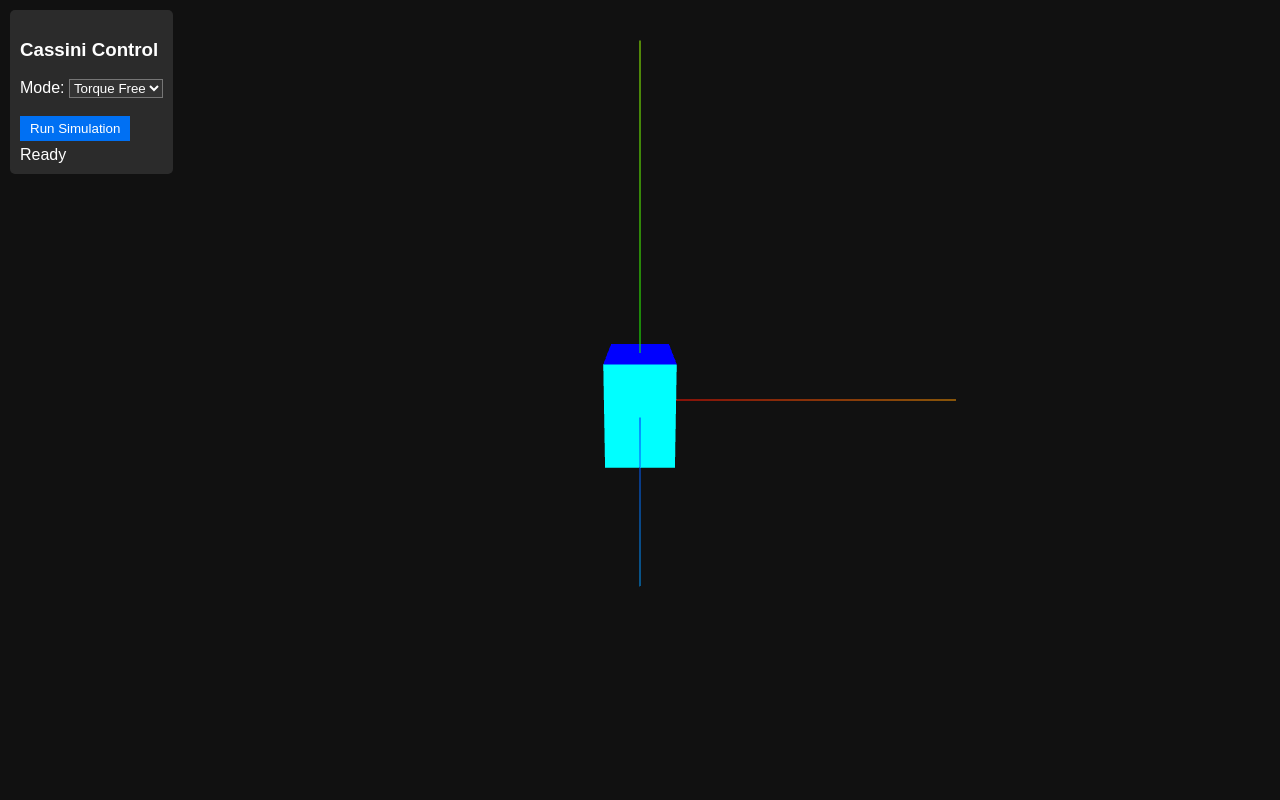
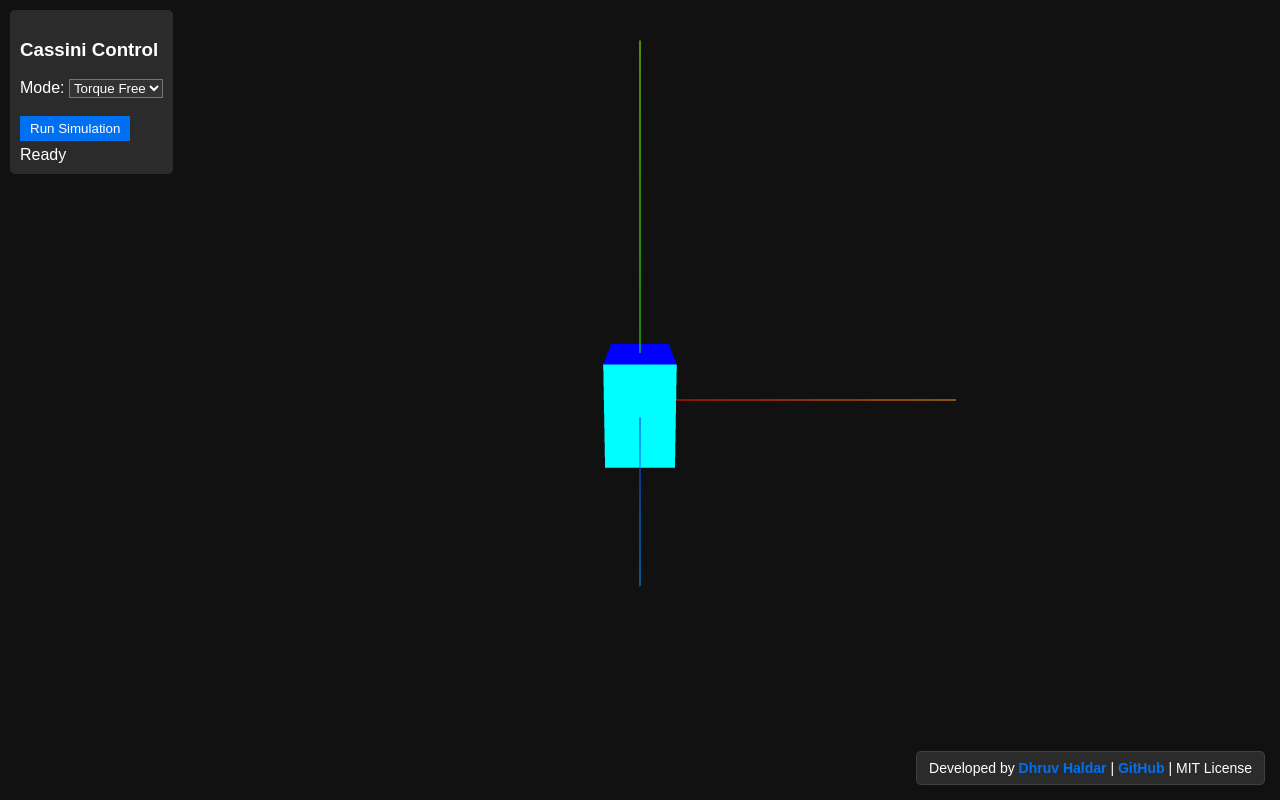
Before and after one commit to dhruvhaldar/cassini, a plain HTML site: page public/index.html in a window 1280 px wide. Drawn offline with nearby package versions, Linux system fonts and the light colour scheme.

Commit message:
feat: add Cassini simulation visualization dashboard with Three.js

```diff
--- a/public/index.html
+++ b/public/index.html
@@ -9,6 +9,26 @@
         #controls { position: absolute; top: 10px; left: 10px; background: rgba(50,50,50,0.8); padding: 10px; border-radius: 5px; }
         input { width: 50px; background: #333; color: #fff; border: 1px solid #555; }
         button { background: #0070f3; color: #fff; border: none; padding: 5px 10px; cursor: pointer; }
+        #footer {
+            position: absolute;
+            bottom: 15px;
+            right: 15px;
+            background: rgba(50,50,50,0.8);
+            padding: 8px 12px;
+            border-radius: 5px;
+            font-size: 14px;
+            backdrop-filter: blur(5px);
+            border: 1px solid rgba(255,255,255,0.1);
+        }
+        #footer a {
+            color: #0070f3;
+            text-decoration: none;
+            font-weight: bold;
+            transition: color 0.2s ease;
+        }
+        #footer a:hover {
+            color: #3291ff;
+        }
     </style>
     <script src="https://cdnjs.cloudflare.com/ajax/libs/three.js/r128/three.min.js"></script>
 </head>
@@ -162,5 +182,10 @@
             renderer.setSize( window.innerWidth, window.innerHeight );
         }
     </script>
+    <div id="footer">
+        Developed by <a href="https://dhruvhaldar.vercel.app/" target="_blank" rel="noopener noreferrer">Dhruv Haldar</a> |
+        <a href="https://github.com/dhruvhaldar/cassini" target="_blank" rel="noopener noreferrer">GitHub</a> |
+        <span>MIT License</span>
+    </div>
 </body>
 </html>
```
